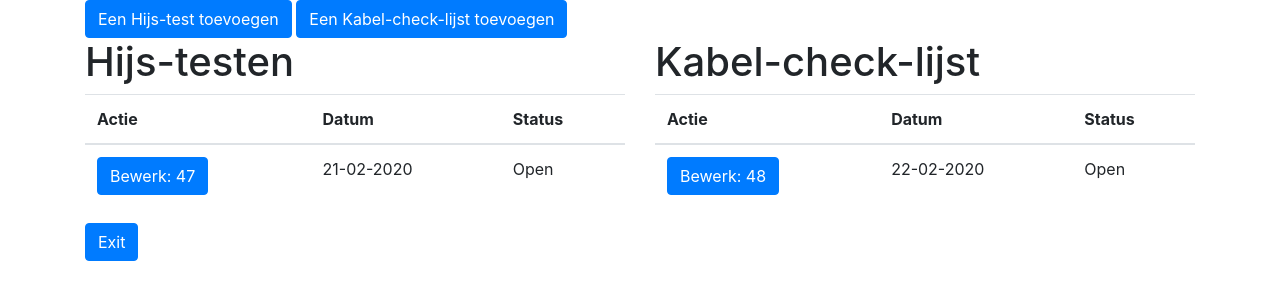
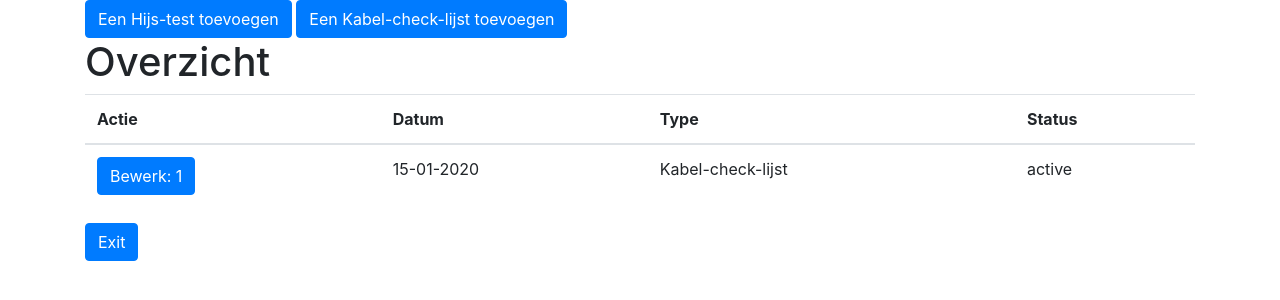
Before and after one commit to TimDer/over-de-rhein, a PHP site: page /coverPages.php in a window 1280 px wide. Shown: the top 300 px of the page. Run offline with PHP 8.4, Linux system fonts and the light colour scheme; the visitor is signed in with stand-in values (Sample User, id 1); tables that the repository leaves empty or names only in its code hold one stand-in row (values such as "Sample post"); data that the repository does not hold is empty; some libraries are stand-ins or nearby versions.

Commit message:
Select all coverPages form the database

```diff
--- a/exam-version/www/coverPages.php
+++ b/exam-version/www/coverPages.php
@@ -10,68 +10,43 @@ if (isset($_SESSION["user_id"])) {
     <a href="/coverPages_add.php?type=cable" class="btn btn-primary coverPages">Een Kabel-check-lijst toevoegen</a>
 
     <div class="content-container">
-        <div class="row">
-            <div class="col">
-                <h1>Hijs-testen</h1>
+        <h1>Overzicht</h1>
         <table class="table">
             <thead>
                 <tr>
                     <th>Actie</th>
                     <th>Datum</th>
+                    <th>Type</th>
                     <th>Status</th>
                 </tr>
             </thead>
             <tbody>
                 <?php
-                        /*$query = "SELECT coverPages.coverPagesID, coverPages.inspectionDate, coverPageStatus.statusType FROM `coverPages` INNER JOIN coverPageStatus ON coverPages.coverPageStatusID=coverPageStatus.coverPageStatusID";
+                $query = "SELECT `coverPages`.`coverPagesID`,
+                                `coverPages`.`inspectionDate`,
+                                `coverPageStatus`.`statusType`,
+                                `cableChecklists`.`cableChecklistsID` FROM `coverPages`
+                        LEFT JOIN `cableChecklists` ON `cableChecklists`.`coverPagesID` = `coverPages`.`coverPagesID`
+                        INNER JOIN `coverPageStatus` ON `coverPages`.`coverPageStatusID` = `coverPageStatus`.`coverPageStatusID`";
                 $result = mysqli_query($conn, $query);
 
                 if ($result->num_rows > 0) {
                     while ($row = $result->fetch_assoc()) {
+                        $type = ($row["cableChecklistsID"] === NULL) ? "test" : "cable";
+                        $typeDisplay = ($row["cableChecklistsID"] === NULL) ? "Hijs-testen" : "Kabel-check-lijst";
                         ?>
                         <tr>
-                                    <td><a href="/coverPages_add.php?edit=<?php echo $row["coverPagesID"]; ?>"><?php echo $row["coverPagesID"]; ?></a></td>
-                                    <td><a href="/liftingTests.php?edit=<?php echo $row["coverPagesID"]; ?>" class="btn btn-primary">Bewerken</a></td>
-                                    <td><a href="/cableChecklists.php?edit=<?php echo $row["coverPagesID"]; ?>" class="btn btn-primary">Bewerken</a></td>
+                            <td><a href="/coverPages_add.php?edit=<?php echo $row["coverPagesID"]; ?>&type=<?php echo $type; ?>" class="btn btn-primary">Bewerk: <?php echo $row["coverPagesID"]; ?></a></td>
                             <td><?php echo date("d-m-Y", strtotime($row["inspectionDate"])); ?></td>
+                            <td><?php echo $typeDisplay; ?></td>
                             <td><?php echo $row["statusType"]; ?></td>
                         </tr>
                         <?php
                     }
                 }
-                        else {*/
-                            ?>
-                            <tr>
-                                <td><a href="/coverPages_add.php?edit=47&type=test" class="btn btn-primary">Bewerk: 47</a></td>
-                                <td>21-02-2020</td>
-                                <td>Open</td>
-                            </tr>
-                            <?php
-                        //}
                 ?>
             </tbody>
         </table>
-            </div>
-            <div class="col">
-                <h1>Kabel-check-lijst</h1>
-                <table class="table">
-                    <thead>
-                        <tr>
-                            <th>Actie</th>
-                            <th>Datum</th>
-                            <th>Status</th>
-                        </tr>
-                    </thead>
-                    <tbody>
-                        <tr>
-                            <td><a href="/coverPages_add.php?edit=47&type=cable" class="btn btn-primary">Bewerk: 48</a></td>
-                            <td>22-02-2020</td>
-                            <td>Open</td>
-                        </tr>
-                    </tbody>
-                </table>
-            </div>
-        </div>
     </div>
 
     <?php require __DIR__ . "/template/footer.php";
```
Lines whose indentation alone changed are shown as unchanged.
